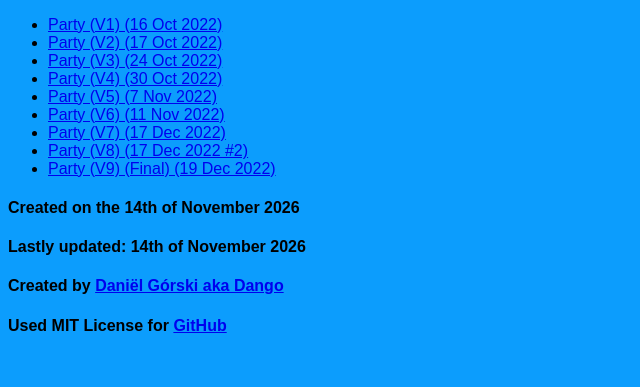
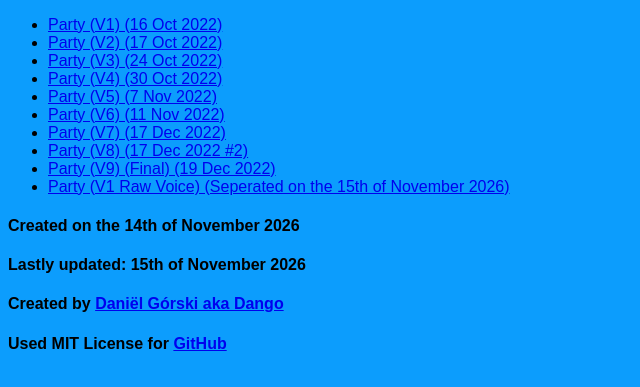
Before and after one commit to DjDango/DJDangoPerformances, a plain HTML site: page PartySongArchive.html in a window 1280 px wide. Shown: the part 131-518 px from the top of the page, without its empty margins (0-640 px from the left). Drawn offline with Linux system fonts and the light colour scheme.

Commit message:
Update PartySongArchive.html

```diff
--- a/PartySongArchive.html
+++ b/PartySongArchive.html
@@ -22,9 +22,10 @@
       <li><a href='https://vocaroo.com/1acMYlFYlRFS' target='_blank'>Party (V7) (17 Dec 2022)</a></li>
       <li><a href='https://vocaroo.com/15CiHHVGmRG7' target='_blank'>Party (V8) (17 Dec 2022 #2)</a></li>
       <li><a href='https://vocaroo.com/1lUMRBzJWz4e' target='_blank'>Party (V9) (Final) (19 Dec 2022)</a></li>
+      <li><a href='https://vocaroo.com/1jL030m1SJsQ' target='_blank'>Party (V1 Raw Voice) (Seperated on the 15th of November 2026)</a></li>
     </ul>
     <h4>Created on the 14th of November 2026</h4>
-    <h4>Lastly updated: 14th of November 2026</h4>
+    <h4>Lastly updated: 15th of November 2026</h4>
     <h4>Created by <a href='https://www.facebook.com/profile.php?id=100078456607280'>Daniël Górski aka Dango</a></h4>
     <h4>Used MIT License for <a href='https://github.com'>GitHub</a></h4>
   </body>
```
